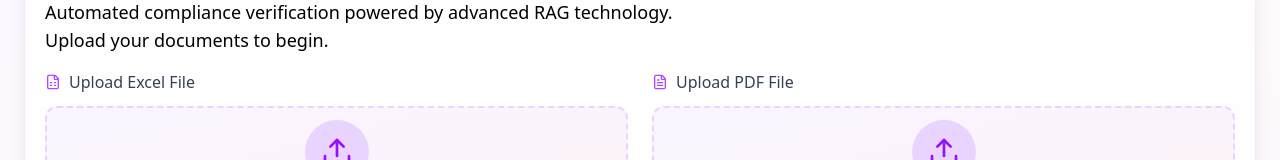
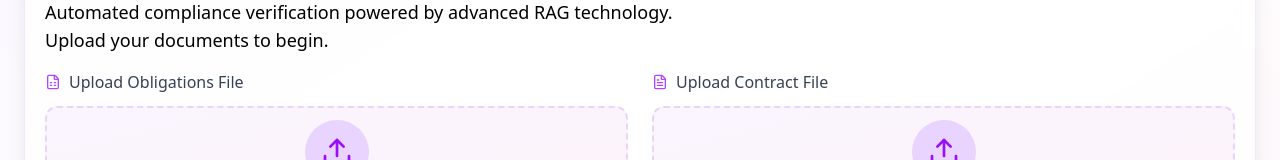
Before and after one commit to murali04/ContractAnalysisPlatformEnhancedUI, a React (Vite) app in the folder frontend/: page / in a window 1280 px wide. Shown: the part 227-387 px from the top of the page. Built offline with nearby package versions, Linux system fonts and the light colour scheme; sample sign-in values are in the browser's storage; the HTML template or start-up script is replaced by a standard one.

Commit message:
Updated text in file upload

```diff
--- a/frontend/src/components/FileUpload.tsx
+++ b/frontend/src/components/FileUpload.tsx
@@ -79,7 +79,7 @@ export function FileUpload({
           <label className="block text-gray-700 mb-3">
             <span className="flex items-center gap-2">
               <FileSpreadsheet className="w-4 h-4 text-purple-500" />
-              Upload Excel File
+              Upload Obligations File
             </span>
           </label>
           <div className="relative">
@@ -94,11 +94,10 @@ export function FileUpload({
             />
             <label
               htmlFor="excel-upload"
-              className={`flex flex-col items-center justify-center gap-3 p-3 border-2 border-dashed rounded-xl cursor-pointer transition-all min-h-[140px] ${
-                excelFile
+              className={`flex flex-col items-center justify-center gap-3 p-3 border-2 border-dashed rounded-xl cursor-pointer transition-all min-h-[140px] ${excelFile
                   ? "border-green-400 bg-linear-to-br from-green-50 to-emerald-50 shadow-md"
                   : "border-purple-200 hover:border-purple-400 bg-linear-to-br from-purple-50 to-pink-50 hover:shadow-lg"
-              } ${isAnalyzing ? "opacity-50 cursor-not-allowed" : ""}`}
+                } ${isAnalyzing ? "opacity-50 cursor-not-allowed" : ""}`}
             >
               {excelFile ? (
                 <>
@@ -147,7 +146,7 @@ export function FileUpload({
           <label className="block text-gray-700 mb-3">
             <span className="flex items-center gap-2">
               <FileText className="w-4 h-4 text-purple-500" />
-              Upload PDF File
+              Upload Contract File
             </span>
           </label>
           <div className="relative">
@@ -162,11 +161,10 @@ export function FileUpload({
             />
             <label
               htmlFor="pdf-upload"
-              className={`flex flex-col items-center justify-center gap-3 p-3 border-2 border-dashed rounded-xl cursor-pointer transition-all min-h-[140px] ${
-                pdfFile
+              className={`flex flex-col items-center justify-center gap-3 p-3 border-2 border-dashed rounded-xl cursor-pointer transition-all min-h-[140px] ${pdfFile
                   ? "border-green-400 bg-linear-to-br from-green-50 to-emerald-50 shadow-md"
                   : "border-purple-200 hover:border-purple-400 bg-linear-to-br from-purple-50 to-pink-50 hover:shadow-lg"
-              } ${isAnalyzing ? "opacity-50 cursor-not-allowed" : ""}`}
+                } ${isAnalyzing ? "opacity-50 cursor-not-allowed" : ""}`}
             >
               {pdfFile ? (
                 <>
```
